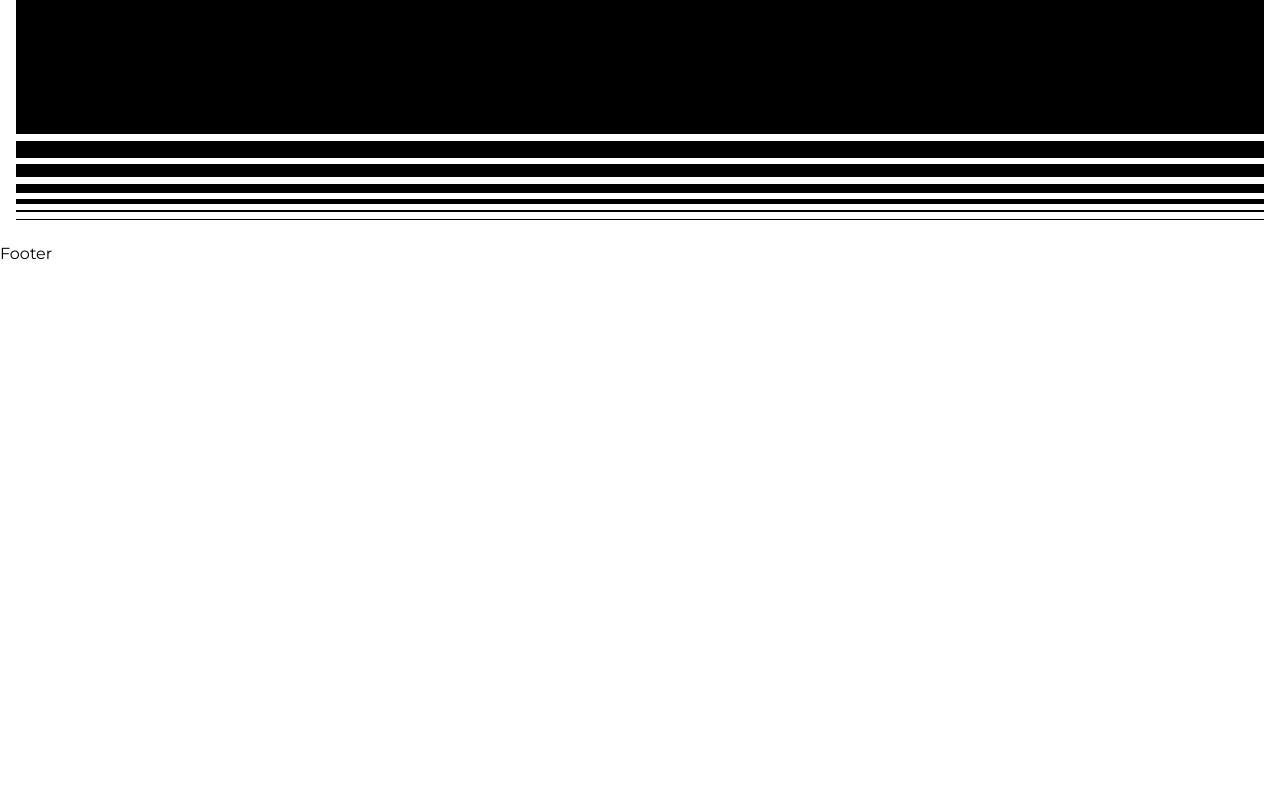
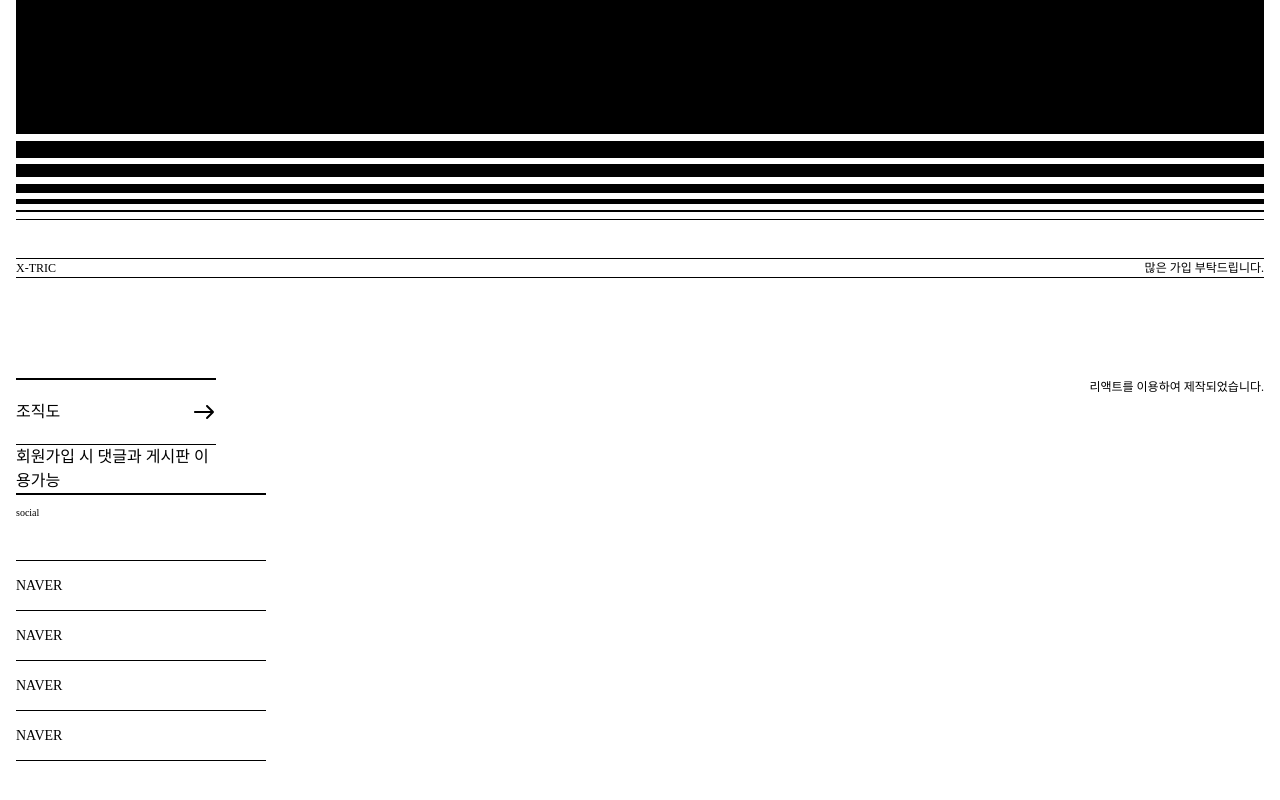
Before and after one commit to ho8ae/x-tric-react, a React (Create React App) app: page / in a window 1280 px wide. Shown: the part 6118-6918 px from the top of the page. Before the commit the page ends 6384 px from the top, so only its background shows below. Built offline with nearby package versions, Linux system fonts and the light colour scheme; a small style sheet from the web is missing; a web font is replaced by a local one.

Commit message:
footer complete

```diff
--- a/src/assets/scss/section/_footer.scss
+++ b/src/assets/scss/section/_footer.scss
@@ -0,0 +1,101 @@
+#footer{
+    font-family: var(--mainKor-font);
+}
+.footer__inner{
+    padding: 16px;
+
+    .footer__text{
+        font-size: 12px;
+        text-transform: uppercase;
+        border-top: 1px solid var(--black);
+        border-bottom: 1px solid var(--black);
+        display: flex;
+        justify-content: space-between;
+    }
+    .footer__info{
+       display: flex;
+       justify-content: space-between;
+       margin: 100px 0;
+
+       @media(max-width:800px){
+        flex-direction: column;
+       }
+
+       .left{
+        width: 40%;
+
+        @media(max-width:800px){
+            width: 100%;
+        }
+
+        .title{
+            border-top: 2px solid var(--black);
+            border-bottom: 1px solid var(--black);
+            padding: 20px 0;
+            text-transform: uppercase;
+            font-weight: 700;
+            background: url(../../img/arrow.svg)no-repeat right 20px;
+            transition: all 0.3s;
+
+            &:hover{
+                background-color: var(--black400);
+                padding-left: 10px;
+                border-color: transparent;
+            }
+        }
+        .desc{
+            font-size: 12px;
+            padding-top:20px;
+
+            @media(max-width:800px){
+                margin-bottom: 40px;
+            }
+        }
+       }
+    }
+
+    .right{
+        width: 50%;
+
+    }
+
+    h3{
+        border-top: 2px solid var(--black);
+        font-size: 10px;
+        margin-bottom: 40px;
+        padding-top: 10px;
+    }
+    ul{
+        border-top: 1px solid var(--black);
+
+        li{
+            border-bottom: 1px solid var(--black);
+
+            a{
+                padding:14px 0;
+                font-size: 14px;
+                display: inline-block;
+                text-transform: uppercase;
+            }
+            em{
+                font-size: 12px;
+                padding-left: 10px;
+                opacity: 0;
+                transition: all 0.3s;
+            }
+
+            &:hover{
+                em{
+                    opacity: 1;
+                }
+            }
+        }
+    }
+
+    .footer__right{
+        text-align: center;
+        text-transform: uppercase;
+        font-size: 12px;
+        margin-bottom: 20px;
+    }
+}
--- a/src/components/Footer.jsx
+++ b/src/components/Footer.jsx
@@ -1,7 +1,42 @@
 import React from "react";
 
+import { footerText } from "../constants";
+
 const Footer = () => {
-    return<div>Footer</div>
+    return(
+        <footer id="footer" role="contentinfo">
+            <div className="footer__inner">
+                <div className="footer__text">
+                    <span>x-tric</span>
+                    <span>많은 가입 부탁드립니다.</span>
+                </div>
+                <div className="footer__info">
+                    <div className="left">
+                        <div className="left">
+                            <div className="title">
+                                <a href="/">조직도</a>
+                            </div>
+                            <p>회원가입 시 댓글과 게시판 이용가능</p>
+                        </div>
+                        <div className="right">
+                            <h3>social</h3>
+                            <ul>
+                             {footerText.map((footer,key)=>(
+                                <li key={key}>
+                                    <a href={footer.link}>{footer.title}</a>
+                                    <em>footer.desc</em>
+                                </li>
+                             ))}
+                            </ul>
+                        </div>
+                    </div>
+                    <div className="footer__right">
+                        리액트를 이용하여 제작되었습니다.
+                    </div>
+                </div>
+            </div>
+        </footer>
+    )
 };
 
 export default Footer;
--- a/src/constants/index.js
+++ b/src/constants/index.js
@@ -8,3 +8,30 @@
         title: "made by : @ho8ae",
     },
 ];
+
+export const footerText= [
+    {
+        title:"naver",
+        desc:"naver는 검색하는 용",
+        link:"https://www.naver.com/"
+    },
+
+    {
+        title:"naver",
+        desc:"naver는 검색하는 용",
+        link:"https://www.naver.com/"
+    },
+
+    {
+        title:"naver",
+        desc:"naver는 검색하는 용",
+        link:"https://www.naver.com/"
+    },
+
+    {
+        title:"naver",
+        desc:"naver는 검색하는 용",
+        link:"https://www.naver.com/"
+    },
+
+]
```
Also changed, not shown: src/assets/img/arrow.svg (added).
